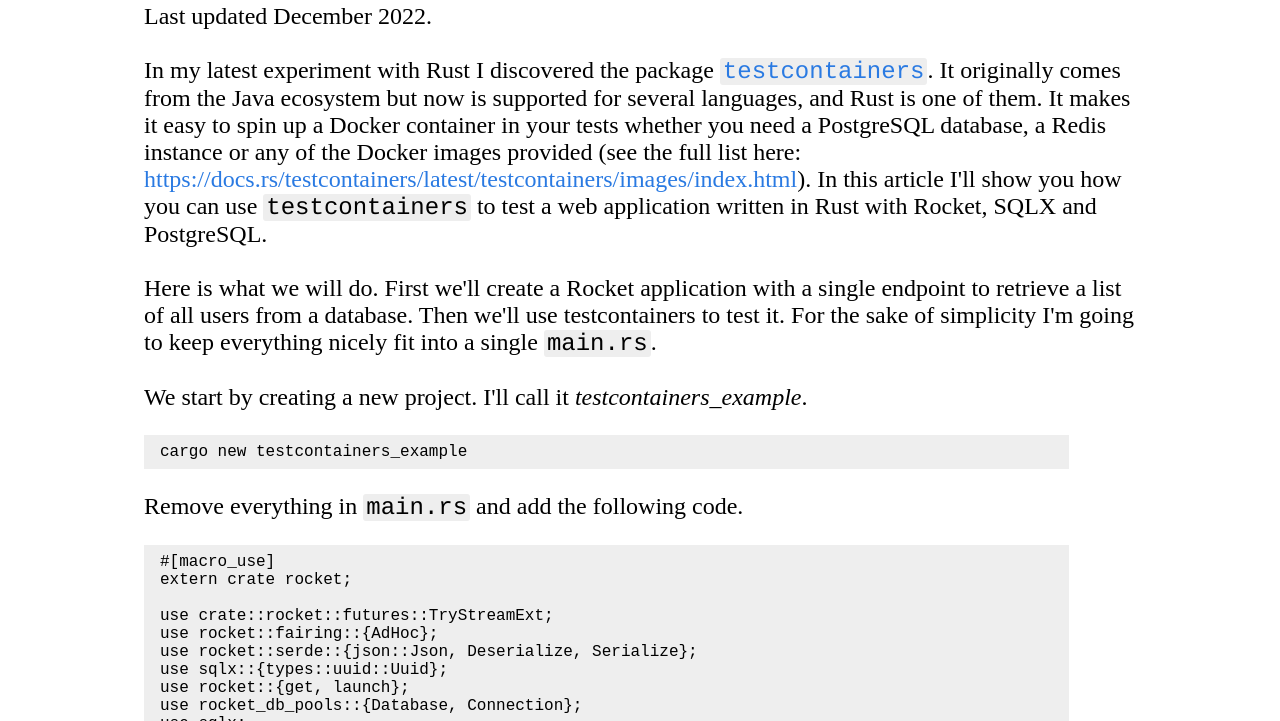
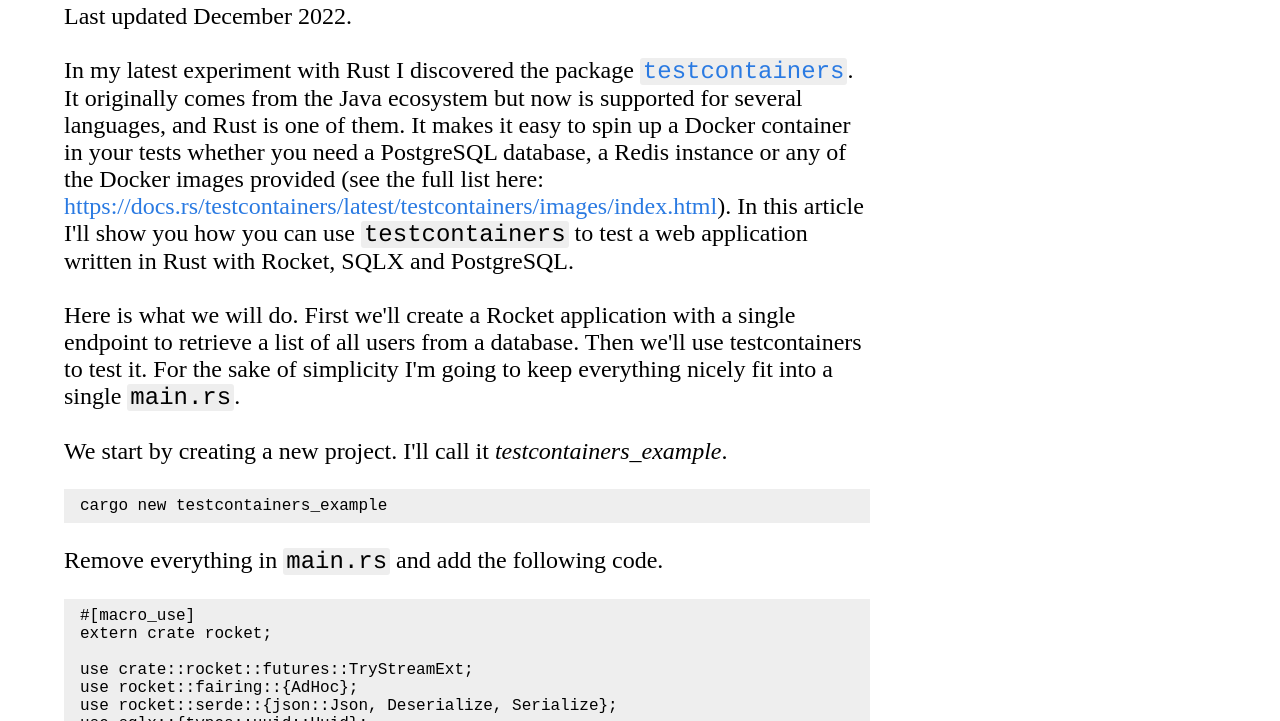
Before and after one commit to julien-me/julien-me.github.io, a plain HTML site: page docs/testcontainers.html in a window 1280 px wide. Shown: the part 79-800 px from the top of the page. Drawn offline with Linux system fonts and the light colour scheme.

Commit message:
Update article margins

```diff
--- a/docs/styles.css
+++ b/docs/styles.css
@@ -1,7 +1,7 @@
 /* general */
 body {
-  margin-left: 9em;
-  margin-right: 9em;
+  margin-left: 5%;
+  margin-right: 32%;
 }
 
 p {
@@ -22,8 +22,6 @@
 
 .smallexample {
   background: #eee;
-  width: 90%;
-  max-width: 90%;
   overflow: scroll;
   font-size: large;
   padding-left: 1em;
```
